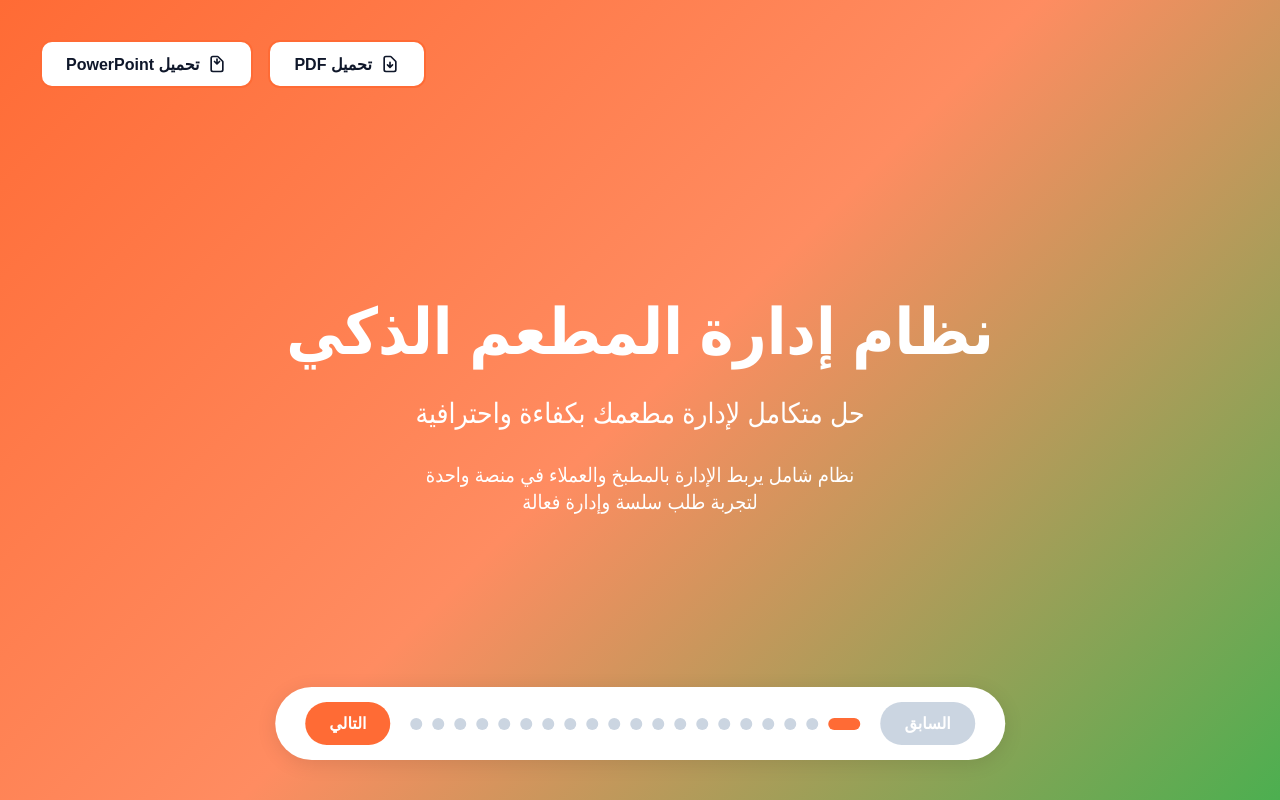
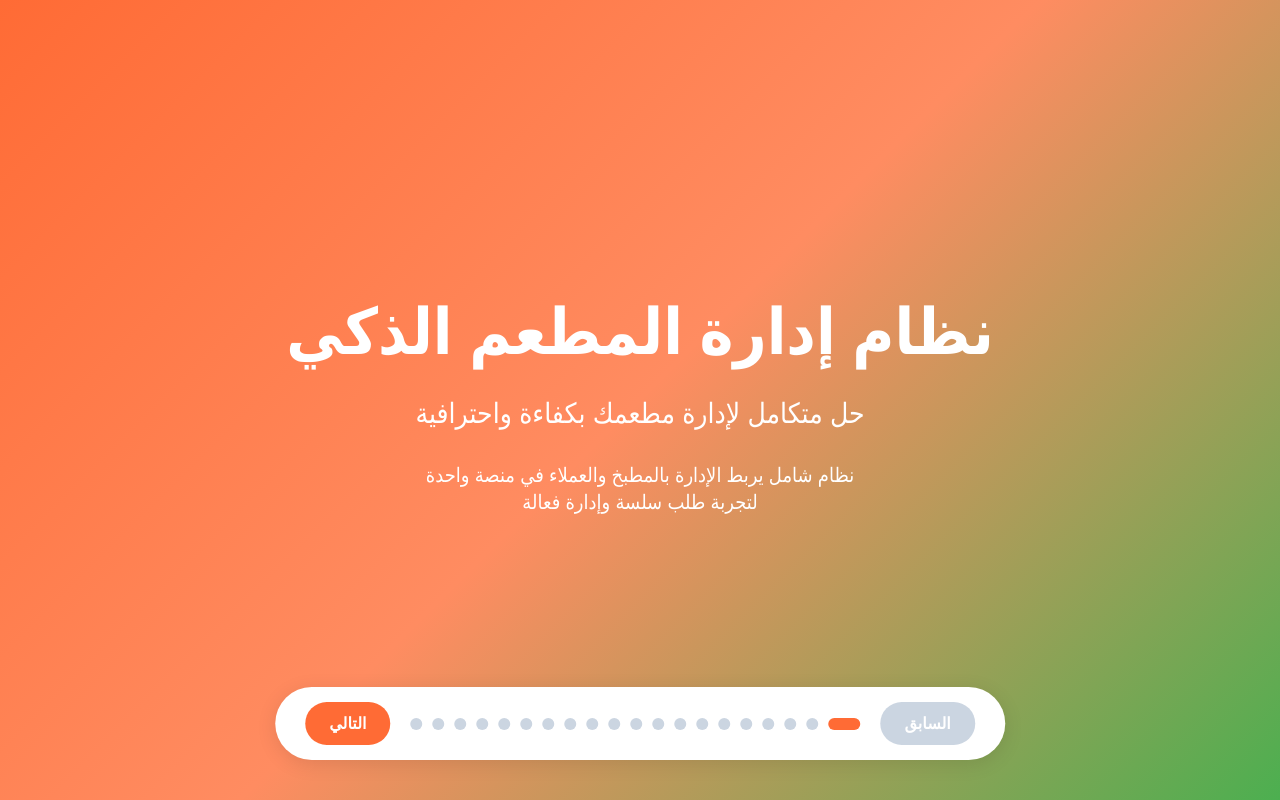
Before and after one commit to AhmadAlhjje/PowerPoint, a plain HTML site: page index.html in a window 1280 px wide. Drawn offline with Linux system fonts and the light colour scheme.

Commit message:
تعديل

```diff
--- a/index.html
+++ b/index.html
@@ -548,7 +548,7 @@
 <body>
     <div class="presentation-container">
         <!-- Export Controls -->
-        <div class="export-controls">
+        <!-- <div class="export-controls">
             <button class="export-btn" onclick="exportToPDF()">
                 <svg width="20" height="20" fill="none" stroke="currentColor" viewBox="0 0 24 24">
                     <path stroke-linecap="round" stroke-linejoin="round" stroke-width="2" d="M12 10v6m0 0l-3-3m3 3l3-3m2 8H7a2 2 0 01-2-2V5a2 2 0 012-2h5.586a1 1 0 01.707.293l5.414 5.414a1 1 0 01.293.707V19a2 2 0 01-2 2z"/>
@@ -562,7 +562,7 @@
                 </svg>
                 تحميل PowerPoint
             </button>
-        </div>
+        </div> -->
 
         <!-- Slide 1: Hero -->
         <div class="slide hero-slide active">
```
